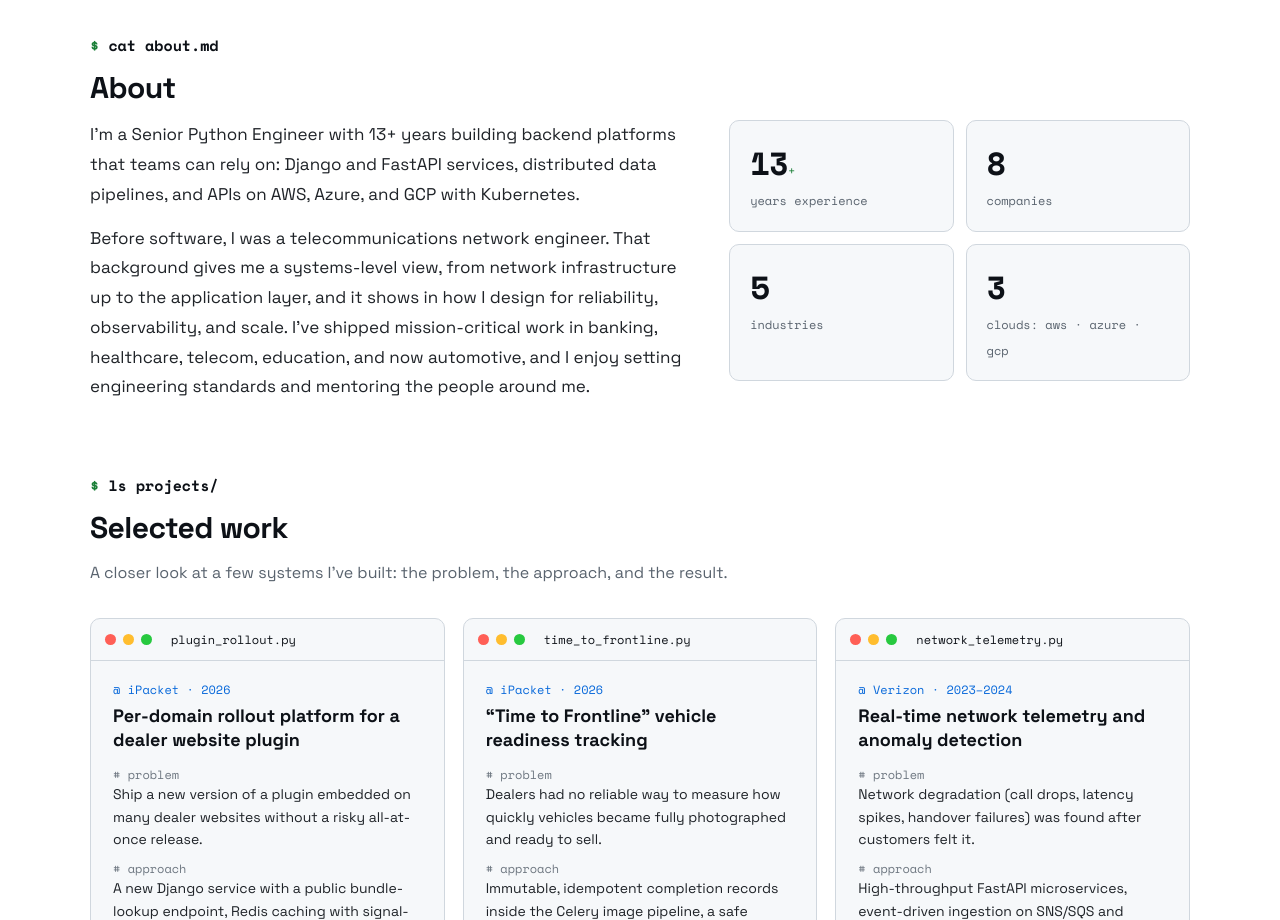
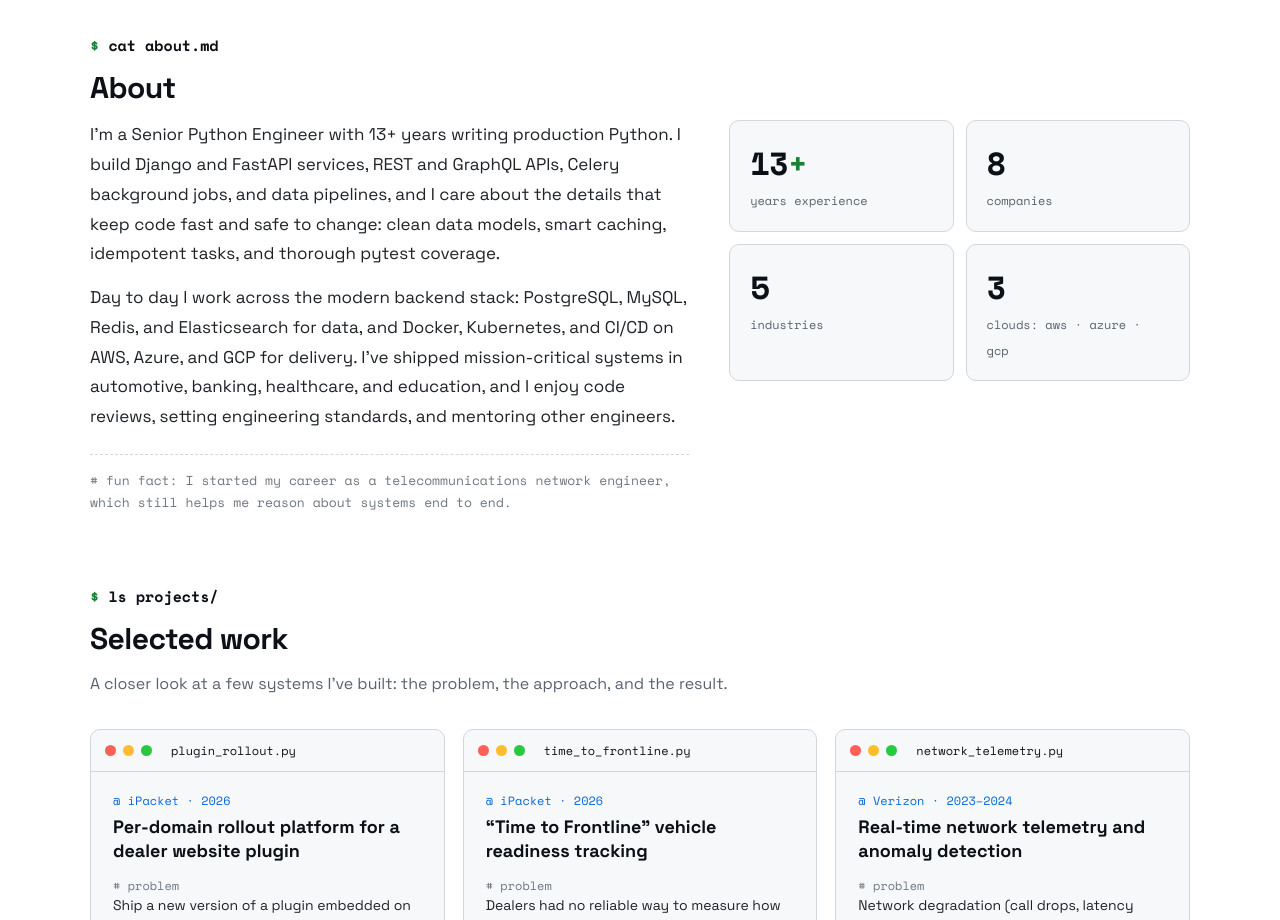
Before and after one commit to mohamedellakany/my-profilio, a plain HTML site: page index.html in a window 1280 px wide. Shown: the part 800-1720 px from the top of the page. Drawn offline with nearby package versions, Linux system fonts and the light colour scheme.

Commit message:
content: focus About on coding and move telecom background to a closing note
Also fix the "+" in the 13+ stat rendering at label size.

Co-Authored-By: Claude Opus 5.5 <noreply@anthropic.com>

```diff
--- a/index.html
+++ b/index.html
@@ -72,8 +72,9 @@
       <h2 class="section-title">About</h2>
       <div class="about-grid">
         <div>
-          <p>I’m a Senior Python Engineer with 13+ years building backend platforms that teams can rely on: Django and FastAPI services, distributed data pipelines, and APIs on AWS, Azure, and GCP with Kubernetes.</p>
-          <p>Before software, I was a telecommunications network engineer. That background gives me a systems-level view, from network infrastructure up to the application layer, and it shows in how I design for reliability, observability, and scale. I’ve shipped mission-critical work in banking, healthcare, telecom, education, and now automotive, and I enjoy setting engineering standards and mentoring the people around me.</p>
+          <p>I’m a Senior Python Engineer with 13+ years writing production Python. I build Django and FastAPI services, REST and GraphQL APIs, Celery background jobs, and data pipelines, and I care about the details that keep code fast and safe to change: clean data models, smart caching, idempotent tasks, and thorough pytest coverage.</p>
+          <p>Day to day I work across the modern backend stack: PostgreSQL, MySQL, Redis, and Elasticsearch for data, and Docker, Kubernetes, and CI/CD on AWS, Azure, and GCP for delivery. I’ve shipped mission-critical systems in automotive, banking, healthcare, and education, and I enjoy code reviews, setting engineering standards, and mentoring other engineers.</p>
+          <p class="about-note"># fun fact: I started my career as a telecommunications network engineer, which still helps me reason about systems end to end.</p>
         </div>
         <div class="stats">
           <div class="stat"><b>13<span class="unit">+</span></b><span>years experience</span></div>
--- a/styles.css
+++ b/styles.css
@@ -91,11 +91,12 @@ section { padding: 72px 0 0; }
 .about-grid { display: grid; grid-template-columns: 1.3fr 1fr; gap: 40px; align-items: start; }
 .about-grid p { font-size: 17px; line-height: 1.75; color: var(--text); }
 .about-grid p + p { margin-top: 14px; }
+.about-grid p.about-note { font: 13px/1.7 var(--mono); color: var(--cmt); margin-top: 22px; padding-top: 14px; border-top: 1px dashed var(--border); }
 .stats { display: grid; grid-template-columns: 1fr 1fr; gap: 12px; }
 .stat { background: var(--surface); border: 1px solid var(--border); border-radius: 10px; padding: 18px 20px; }
 .stat b { display: block; font: 700 32px var(--mono); color: var(--heading); letter-spacing: -.02em; }
 .stat span { font: 12px var(--mono); color: var(--muted); }
-.stat b .unit { color: var(--green); }
+.stat b .unit { font: inherit; color: var(--green); }
 
 /* ===== Projects ===== */
 .projects { display: grid; grid-template-columns: repeat(3, minmax(0, 1fr)); gap: 18px; }
```
